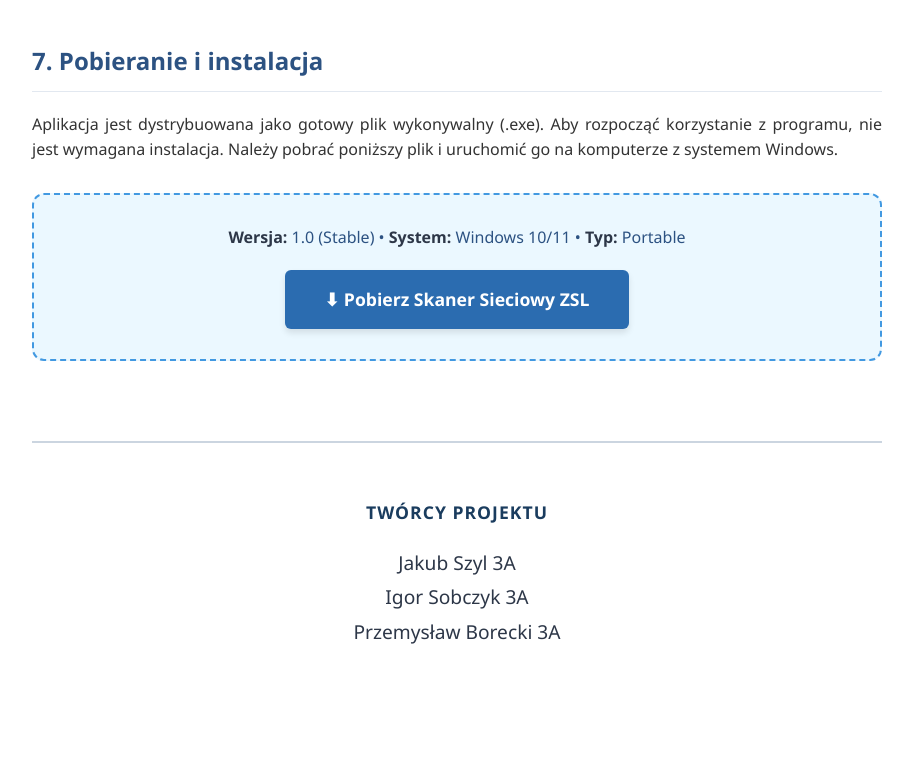
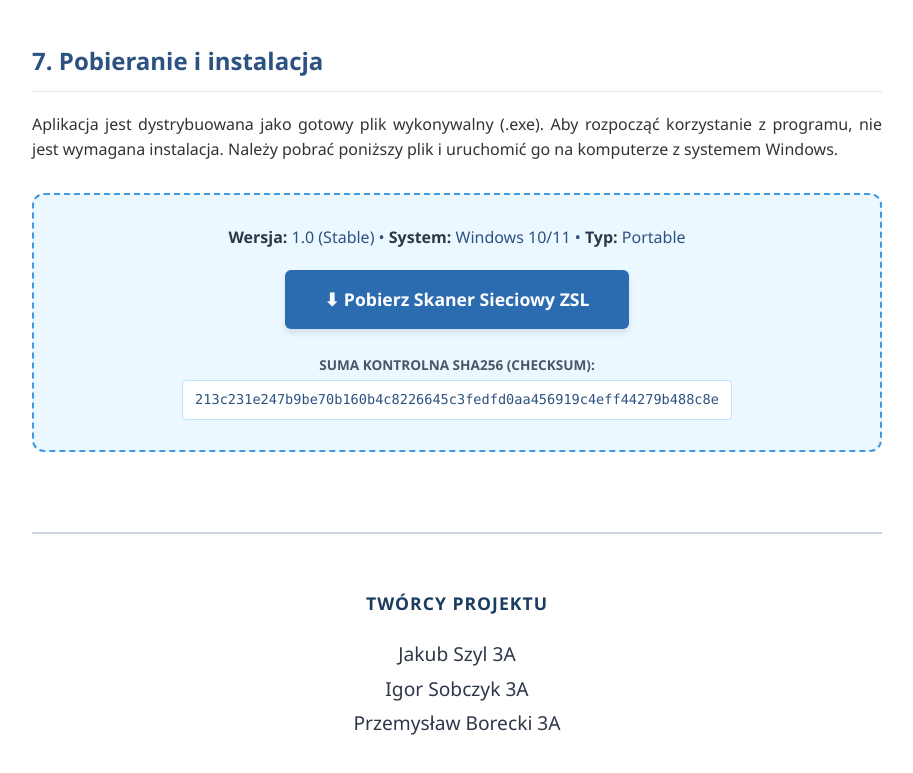
Before and after one commit to skubaj/noxis.site, a plain HTML site: page index.html in a window 1280 px wide. Shown: the part 5387-6160 px from the top of the page, without its empty margins (183-1096 px from the left). Before the commit the page ends 6086 px from the top, so only its background shows below. Drawn offline with Linux system fonts and the light colour scheme.

Commit message:
Update index.html

```diff
--- a/index.html
+++ b/index.html
@@ -153,12 +153,40 @@
             border-radius: 6px;
             transition: background-color 0.3s, transform 0.2s;
             box-shadow: 0 4px 6px rgba(0,0,0,0.1);
+            margin-bottom: 25px;
         }
         .btn-download:hover {
             background-color: #1a3c5e;
             transform: translateY(-2px);
             color: white;
             padding-left: 40px;
+        }
+
+        /* Sekcja Sumy Kontrolnej */
+        .checksum-container {
+            max-width: 600px;
+            margin: 0 auto;
+            text-align: center;
+        }
+        .checksum-label {
+            font-size: 0.85em;
+            text-transform: uppercase;
+            color: #4a5568;
+            font-weight: bold;
+            display: block;
+            margin-bottom: 5px;
+        }
+        .checksum-code {
+            font-family: 'Consolas', 'Monaco', 'Courier New', monospace;
+            font-size: 0.85em;
+            background-color: #fff;
+            border: 1px solid #bee3f8;
+            color: #2c5282;
+            padding: 8px 12px;
+            border-radius: 4px;
+            word-break: break-all;
+            user-select: all; /* Ułatwia zaznaczanie */
+            display: inline-block;
         }
 
         /* Przycisk powrotu do góry */
@@ -316,10 +344,15 @@
         <div class="download-info">
             <strong>Wersja:</strong> 1.0 (Stable) &bull; <strong>System:</strong> Windows 10/11 &bull; <strong>Typ:</strong> Portable
         </div>
-        <!-- Link kierujący do Release v1.0 w Twoim repozytorium -->
+
         <a href="https://github.com/skubaj/noxis.site/releases/download/v1.0/SkanerZSL.exe" class="btn-download">
             &#11015; Pobierz Skaner Sieciowy ZSL
         </a>
+
+        <div class="checksum-container">
+            <span class="checksum-label">Suma kontrolna SHA256 (Checksum):</span>
+            <code class="checksum-code">213c231e247b9be70b160b4c8226645c3fedfd0aa456919c4eff44279b488c8e</code>
+        </div>
     </div>
 
     <div class="authors-section">
```
